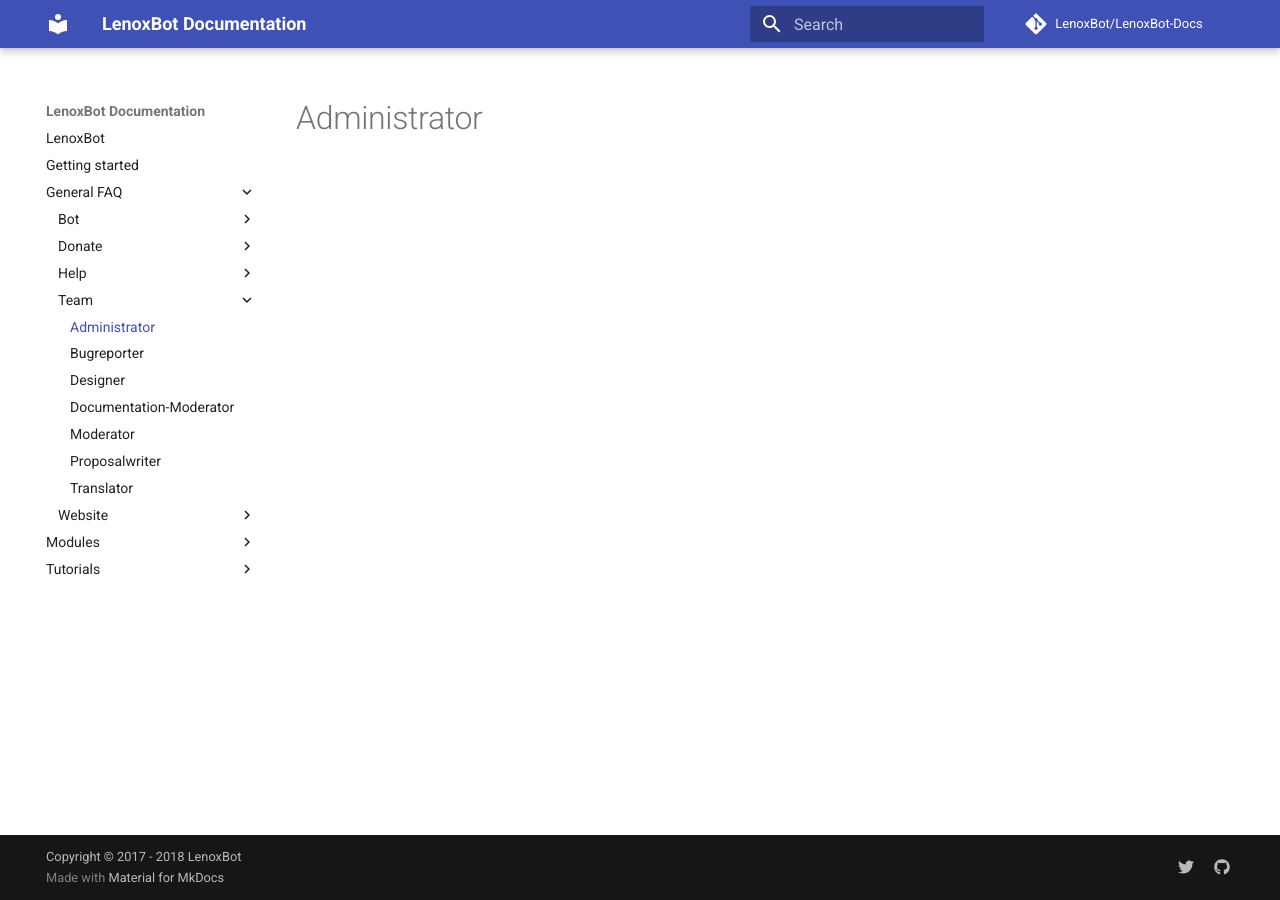
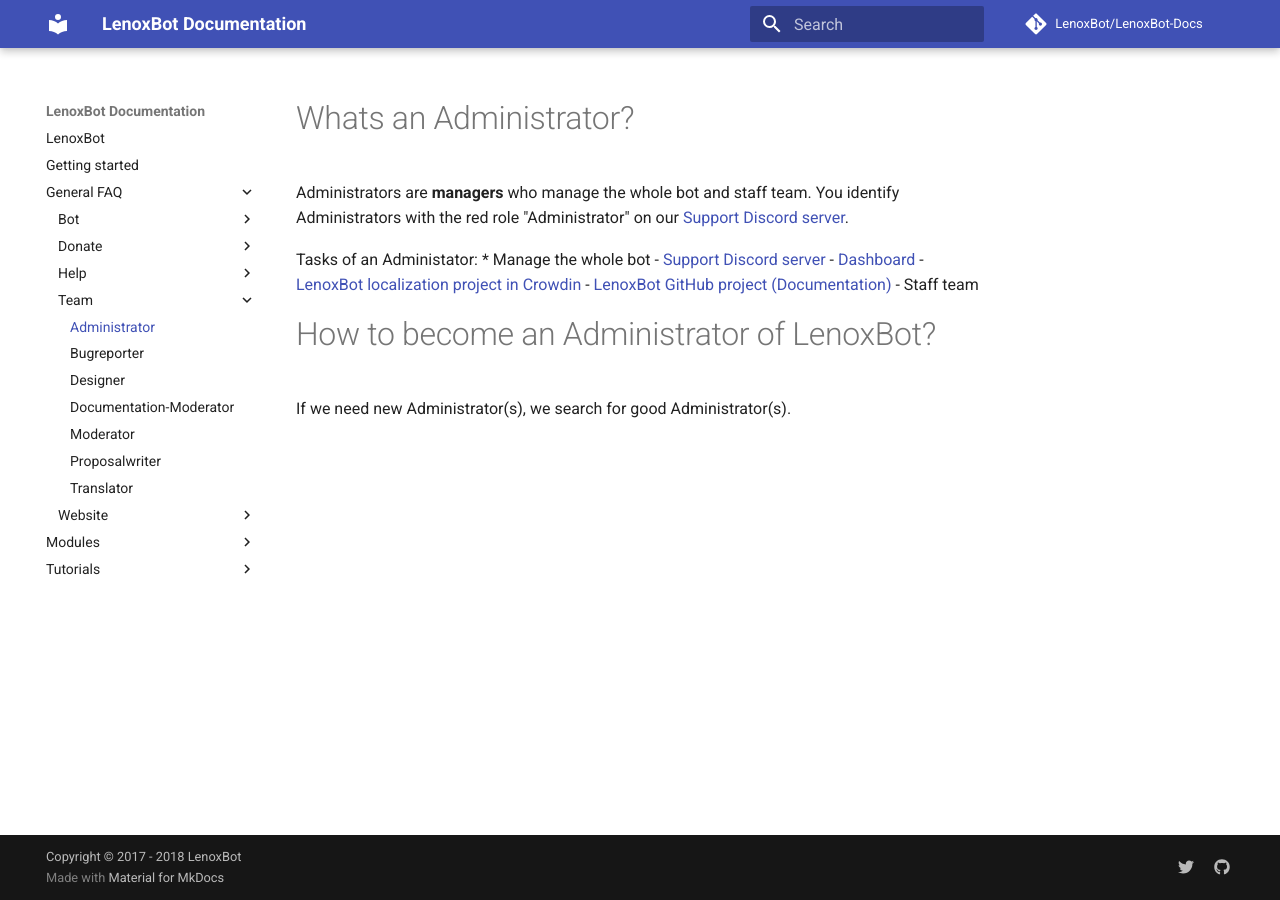
Before and after one commit to gillesheinesch/LenoxBot-Docs, an MkDocs documentation site: the page built from docs/General FAQ/Team/Administrator.md, in a window 1280 px wide. Built offline with MkDocs 1.6.1 and Material for MkDocs 9.7.7, drawn with Linux system fonts in a browser that asks for light colours; comment, search, counter and statistics services are not loaded.

Commit message:
Update Administrator.md

```diff
--- a/docs/General FAQ/Team/Administrator.md
+++ b/docs/General FAQ/Team/Administrator.md
@@ -1,2 +1,16 @@
 title: Administrator
-description:
+description: If you want to know how you become an Administrator, this entry explains you how you become an Administrator.
+
+# Whats an Administrator?
+Administrators are **managers** who manage the whole bot and staff team. You identify Administrators with the red role "Administrator" on our [Support Discord server](https://discordapp.com/invite/c7DUz35 "Invitation to the LenoxBot Discord server").
+
+Tasks of an Administator:
+* Manage the whole bot
+  - [Support Discord server](https://discordapp.com/invite/c7DUz35 "Invitation to the LenoxBot Discord server")
+  - [Dashboard](https://lenoxbot.com "Dashboard of the LenoxBot")
+  - [LenoxBot localization project in Crowdin](https://crowdin.com/project/lenoxbot)
+  - [LenoxBot GitHub project (Documentation)](https://github.com/LenoxBot/LenoxBot-Docs)
+  - Staff team
+
+# How to become an Administrator of LenoxBot?
+If we need new Administrator(s), we search for good Administrator(s).
```
